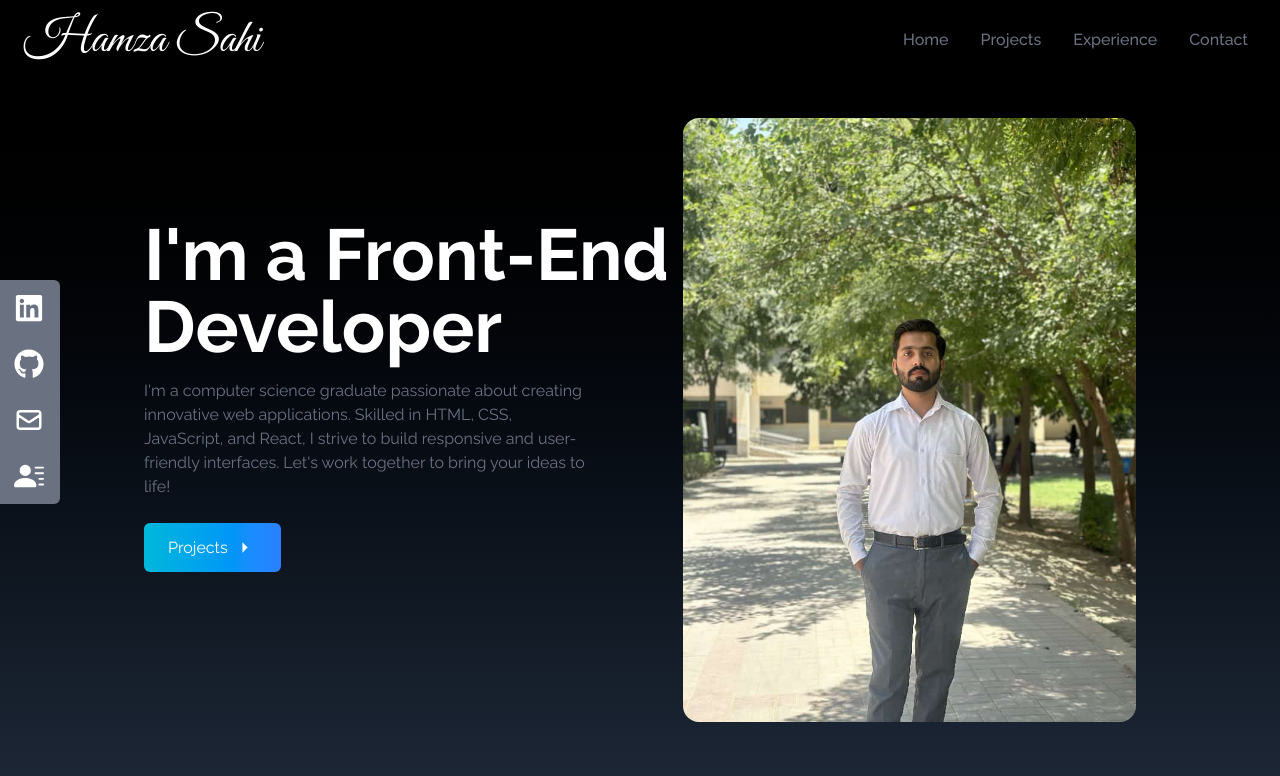
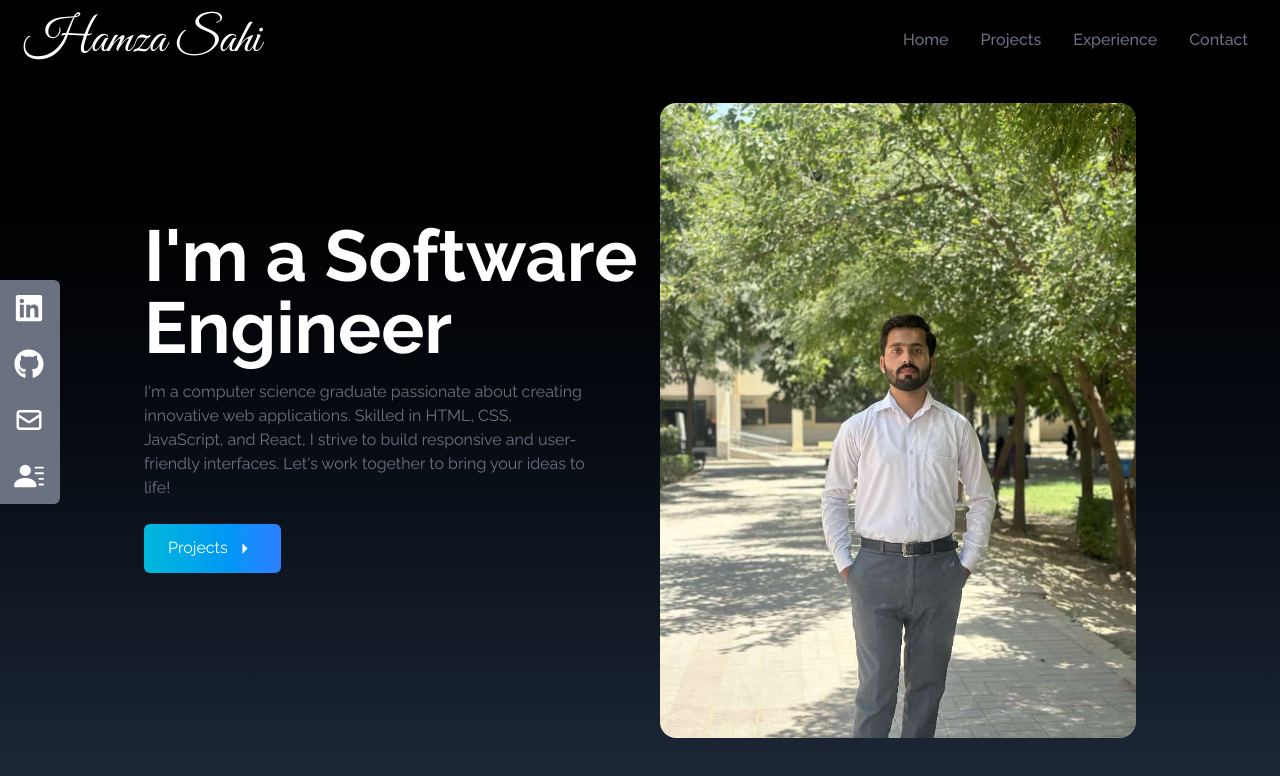
Before and after one commit to hamza-sahi-36/Portfolio, a React (Vite) app: page / in a window 1280 px wide. Shown: the top 776 px of the page. Built offline with nearby package versions, Linux system fonts and the light colour scheme.

Commit message:
heading chaanged in home component

```diff
--- a/src/components/Home.jsx
+++ b/src/components/Home.jsx
@@ -9,7 +9,7 @@ const Home = () => {
       <div className="max-w-5xl mx-auto h-full flex flex-col items-center justify-center px-4 md:flex-row">
         <div className="flex flex-col justify-center h-full text-center md:text-left">
           <h1 className="text-4xl md:text-7xl font-bold">
-            I'm a Front-End Developer
+            I'm a Software Engineer
           </h1>
           <p className="text-gray-500 py-4 max-w-md">
             I'm a computer science graduate passionate about creating innovative
```
